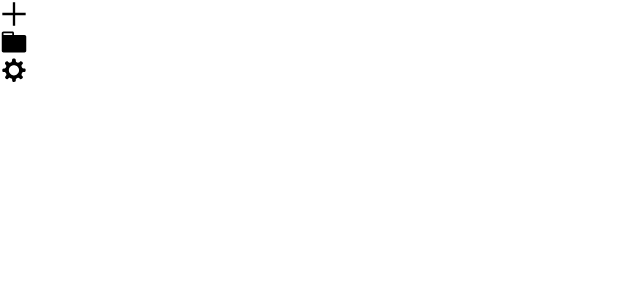
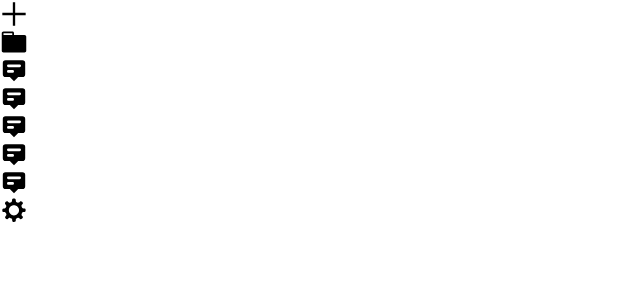
Before and after one commit to LucasBroda/DiscordWithTailwind, a React (Create React App) app: page / in a window 1280 px wide. Shown: the top 300 px of the page, without its empty margins (0-640 px from the left). Built offline with nearby package versions, Linux system fonts and the light colour scheme.

Commit message:
feat(SideBar): adding new icons

```diff
--- a/src/SideBar.js
+++ b/src/SideBar.js
@@ -2,12 +2,18 @@ import SideBarIcon from "./SideBarIcon"
 import { GrAdd } from "react-icons/gr";
 import { DiAptana } from "react-icons/di";
 import { GoFileDirectory } from "react-icons/go";
+import { HiAnnotation } from "react-icons/hi";
 
 const SideBar = () => {
     return (
         <div className="fixed top-0 left-0 h-screen w-16 m-0 flex flex-col bg-primary text-secondary shadow-lg">
             <SideBarIcon icon={<GrAdd size="28"/>}></SideBarIcon>
             <SideBarIcon icon={<GoFileDirectory size="28"/>}></SideBarIcon>
+            <SideBarIcon icon={<HiAnnotation size="28"/>}></SideBarIcon>
+            <SideBarIcon icon={<HiAnnotation size="28"/>}></SideBarIcon>
+            <SideBarIcon icon={<HiAnnotation size="28"/>}></SideBarIcon>
+            <SideBarIcon icon={<HiAnnotation size="28"/>}></SideBarIcon>
+            <SideBarIcon icon={<HiAnnotation size="28"/>}></SideBarIcon>
             <SideBarIcon icon={<DiAptana size="28"/>}></SideBarIcon>
         </div>
     )
```
